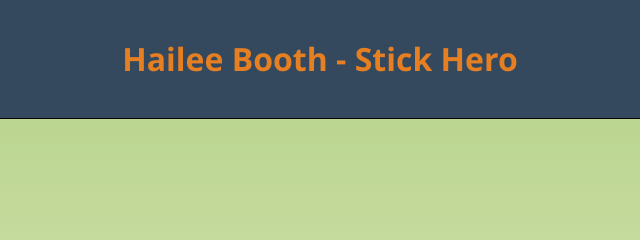
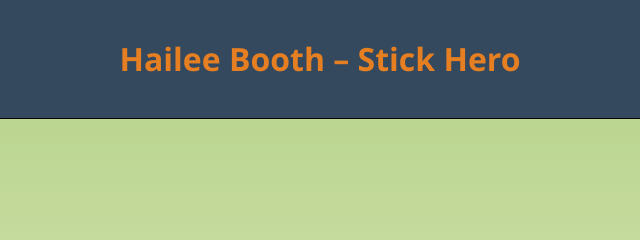
Before and after one commit to Hbooth078/Canvas-Javascript-Assignment-3, a plain HTML site: page index.html in a window 1280 px wide. Shown: the top 240 px of the page, 320-960 px from the left. Drawn offline with Linux system fonts and the light colour scheme.

Commit message:
Update index.html

```diff
--- a/index.html
+++ b/index.html
@@ -7,9 +7,10 @@
 
 </head>
 <body>
-  <header>
-    <h1>Hailee Booth - Stick Hero</h1>
-  </header>
+<header>
+  <h1>Hailee Booth – Stick Hero</h1>
+</header>
+
   <div class="container">
     <div id="score"></div>
     <canvas id="game" width="375" height="375"></canvas>
```
